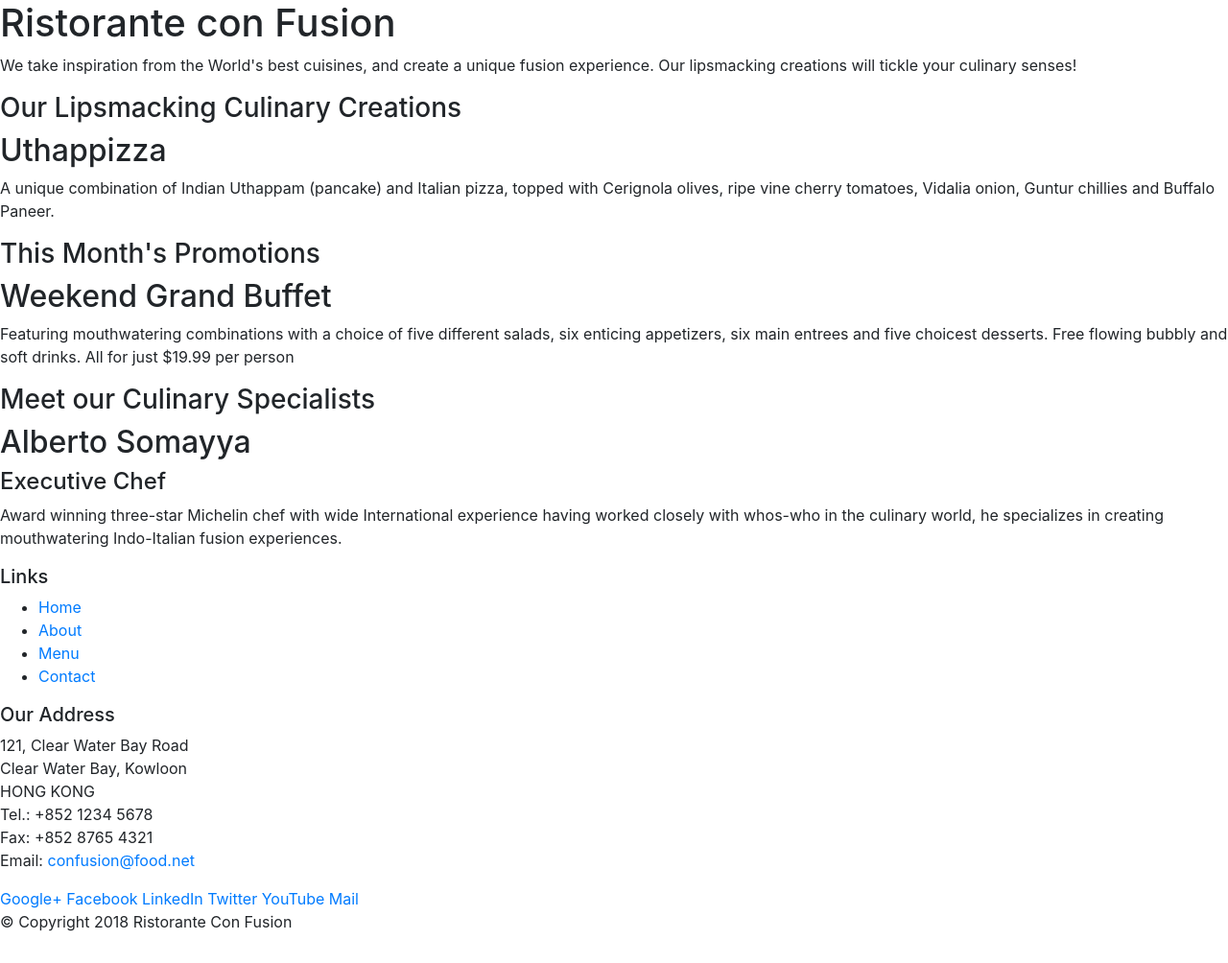
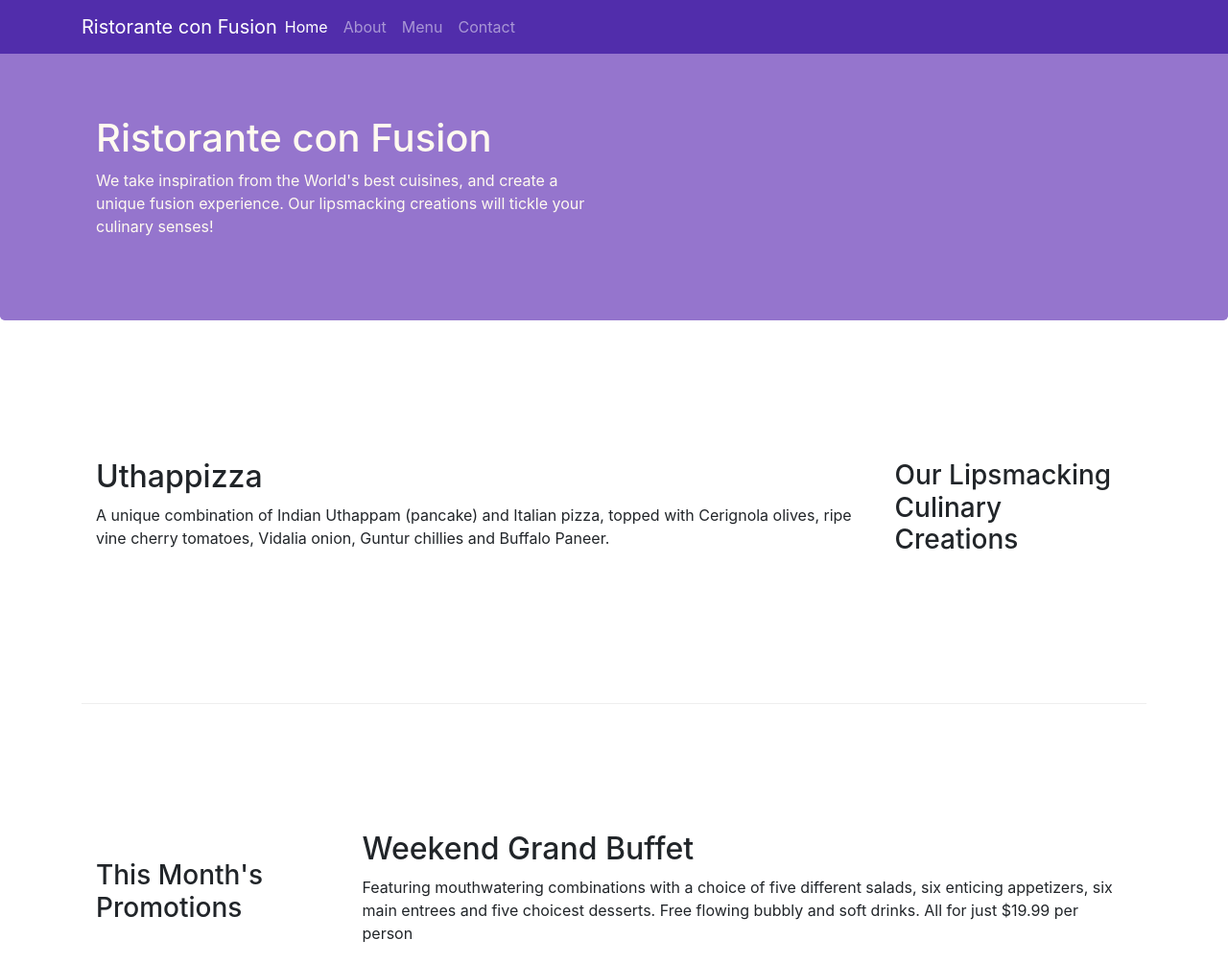
Before and after one commit to sivasai1412/bootstrap, a website: page index.html in a window 1280 px wide. Shown: the top 1004 px of the page at 96% size. Drawn offline with nearby package versions, Linux system fonts and the light colour scheme.

Commit message:
navbar and breadcumbs

```diff
--- /dev/null
+++ b/css/styles.css
@@ -0,0 +1,39 @@
+.row-header {
+    margin: 0px auto;
+    padding: 0px auto;
+}
+
+.row-content {
+    margin: 0px auto;
+    padding: 50px 0px 50px 0px;
+    border-bottom: 1px ridge;
+    min-height: 400px;
+}
+
+.footer {
+    background-color: #D1C4E9;
+    margin: 0px auto;
+    padding: 20px 0px 20px 0px;
+}
+
+.jumbotron {
+    padding: 70px 30px 70px 30px;
+    margin: 0px auto;
+    background: #9575CD;
+    color: floralwhite;
+}
+
+.address {
+    font-size: 80%;
+    margin: 0px;
+    color: #0f0f0f;
+}
+
+body {
+    padding: 50px 0px 0px 0px;
+    z-index: 0;
+}
+
+.navbar-dark {
+    background-color: #512DAB;
+}
--- a/index.html
+++ b/index.html
@@ -9,52 +9,68 @@
 
     <!-- Bootstrap CSS-->
     <link rel="stylesheet" href="node_modules/bootstrap/dist/css/bootstrap.min.css">
-
+    <link rel="stylesheet" href="css/styles.css">
     <title>Ristorante Con Fusion</title>
 </head>
 
 <body>
+    <nav class="navbar navbar-dark navbar-expand-sm fixed-top">
+        <div class="container">
+            <button class="navbar-toggler" type="button" data-toggle="collapse" data-target="#Navbar">
+                <span class="navbar-toggler-icon"></span>
 
-    <header>
-        <div>
-            <div>
-                <div>
+            </button>
+            <a class="navbar-brand mr-auto" href="#">Ristorante con Fusion</a>
+            <div class="collase navbar-collapse" id="Navbar">
+                <ul class="navbar-nav mr-auto">
+                      <li class="nav-item active"><a class="nav-link" href="#">Home</a></li>
+                       <li class="nav-item"><a class="nav-link" href="./aboutus.html">About</a></li>
+                       <li class="nav-item"><a class="nav-link" href="#">Menu</a></li>
+                      <li class="nav-item"><a class="nav-link" href="#">Contact</a></li>
+                 </ul>
+            </div>
+        </div>
+    </nav>
+    <header class="jumbotron">
+        <div class="container">
+            <div class="row row-header">
+                <div class="col-12 col-sm-6">
                     <h1>Ristorante con Fusion</h1>
                     <p>We take inspiration from the World's best cuisines, and create a unique fusion experience. Our lipsmacking creations will tickle your culinary senses!</p>
                 </div>
-                <div>
+                <div class="col-12 col-sm">
                 </div>
             </div>
         </div>
     </header>
 
-    <div>
-        <div>
-            <div>
+    <div class="container">
+        <div class="row row-content align-items-center">
+            <div class="col-12 col-sm-4 order-sm-last col-md-3">
                 <h3>Our Lipsmacking Culinary Creations</h3>
             </div>
-            <div>
+            <div class="col col-sm order-sm-first col-md">
                 <h2>Uthappizza</h2>
                 <p>A unique combination of Indian Uthappam (pancake) and Italian pizza, topped with Cerignola olives, ripe vine cherry tomatoes, Vidalia onion, Guntur chillies and Buffalo Paneer.</p>
             </div>
         </div>
 
 
-        <div>
-            <div>
+        <div class="row row-content align-items-center">
+            <div class="col-12 col-sm-4 col-md-3">
                 <h3>This Month's Promotions</h3>
             </div>
-            <div>
+            <div class="col col-sm col-md">
                 <h2>Weekend Grand Buffet</h2>
                 <p>Featuring mouthwatering combinations with a choice of five different salads, six enticing appetizers, six main entrees and five choicest desserts. Free flowing bubbly and soft drinks. All for just $19.99 per person </p>
             </div>
         </div>
 
-        <div>
-            <div>
+        <div class="row row-content align-items-center">
+            <div class="col-12 col-sm-4 order-sm-last col-md-3">
                 <h3>Meet our Culinary Specialists</h3>
             </div>
-            <div>
+            <div class="col col-sm order-sm-first col-md">
                 <h2>Alberto Somayya</h2>
                 <h4>Executive Chef</h4>
                 <p>Award winning three-star Michelin chef with wide International experience having worked closely with whos-who in the culinary world, he specializes in creating mouthwatering Indo-Italian fusion experiences. </p>
@@ -62,19 +78,19 @@
         </div>
     </div>
 
-    <footer>
-        <div>
-            <div>
-                <div>
+    <footer class="footer">
+        <div class="container">
+            <div class="row">
+                <div class="col-4 offset-1 col-sm-2">
                     <h5>Links</h5>
-                    <ul>
+                    <ul class="list-unstyled">
                         <li><a href="#">Home</a></li>
-                        <li><a href="#">About</a></li>
+                        <li><a href="./aboutus.html">About</a></li>
                         <li><a href="#">Menu</a></li>
                         <li><a href="#">Contact</a></li>
                     </ul>
                 </div>
-                <div>
+                <div class="col-7 col-sm-5">
                     <h5>Our Address</h5>
                     <address>
 		              121, Clear Water Bay Road<br>
@@ -85,8 +101,8 @@
 		              Email: <a href="mailto:confusion@food.net">confusion@food.net</a>
 		           </address>
                 </div>
-                <div>
-                    <div>
+                <div class="col-12 col-sm-4 align-self-center">
+                    <div class="text-center">
                         <a href="http://google.com/+">Google+</a>
                         <a href="http://www.facebook.com/profile.php?id=">Facebook</a>
                         <a href="http://www.linkedin.com/in/">LinkedIn</a>
@@ -96,8 +112,8 @@
                     </div>
                 </div>
            </div>
-           <div>
-                <div>
+           <div class="row justify-content-center">
+                <div class="col-auto">
                     <p>© Copyright 2018 Ristorante Con Fusion</p>
                 </div>
            </div>
```
Also changed, not shown: aboutus.html (added, +131 -0 lines).
